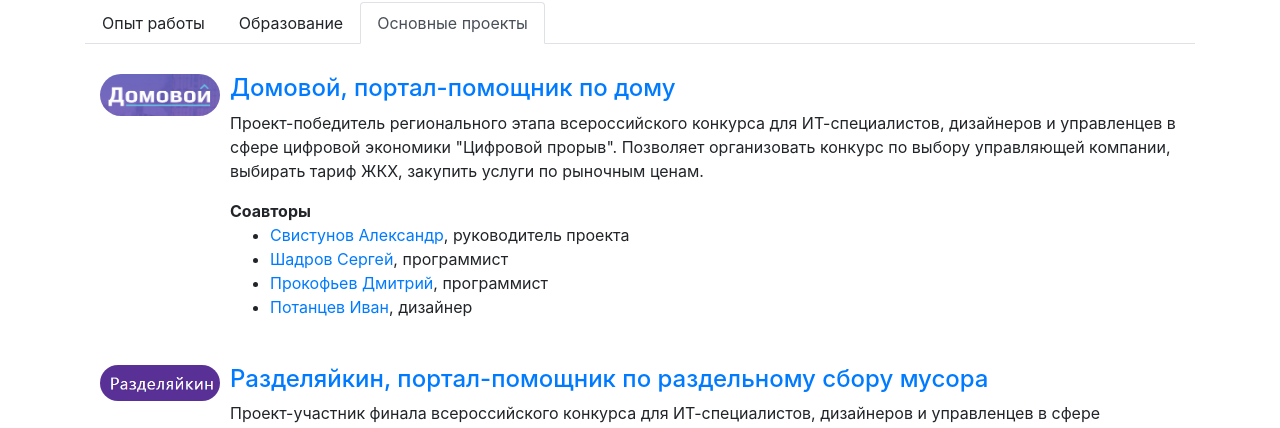
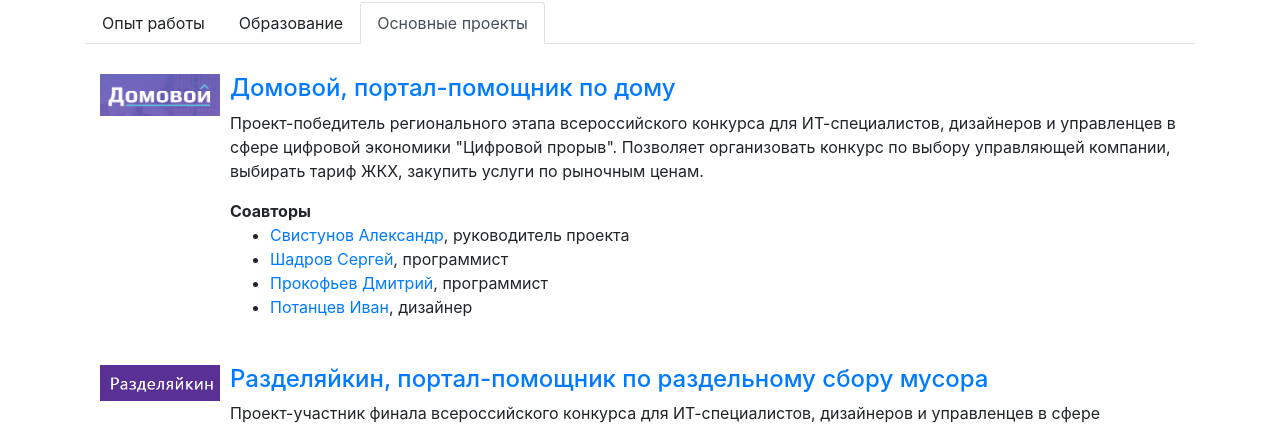
Before and after one commit to morozec/myPage, a React (Create React App) app: page / in a window 1280 px wide. Both pictures are taken after a click on the link "Основные проекты". Shown: the part 368-796 px from the top of the page. Built offline with nearby package versions, Linux system fonts and the light colour scheme.

Commit message:
remove round corners from Main projects logos

```diff
--- a/src/components/MainProjects.js
+++ b/src/components/MainProjects.js
@@ -9,7 +9,7 @@ const MainProjects = () => (
                 {profile.projects.map((project, i) => (
                     <Media key={i}>
                         <Media left top href={project.url}>
-                            <Media object src={project.logo} alt={project.projectName} className='radius' />
+                            <Media object src={project.logo} alt={project.projectName} />
                         </Media>
 
                         <Media body>
```
